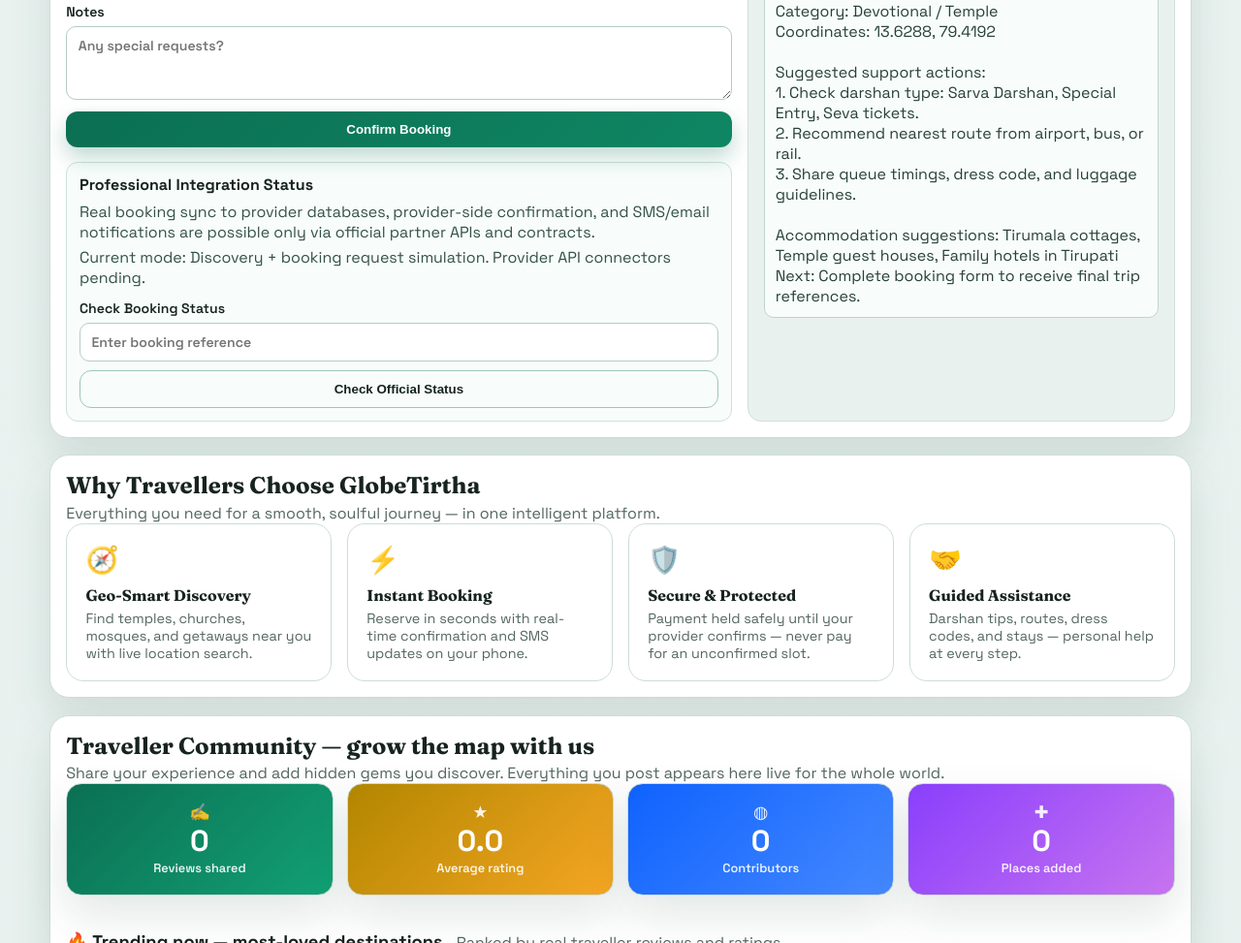
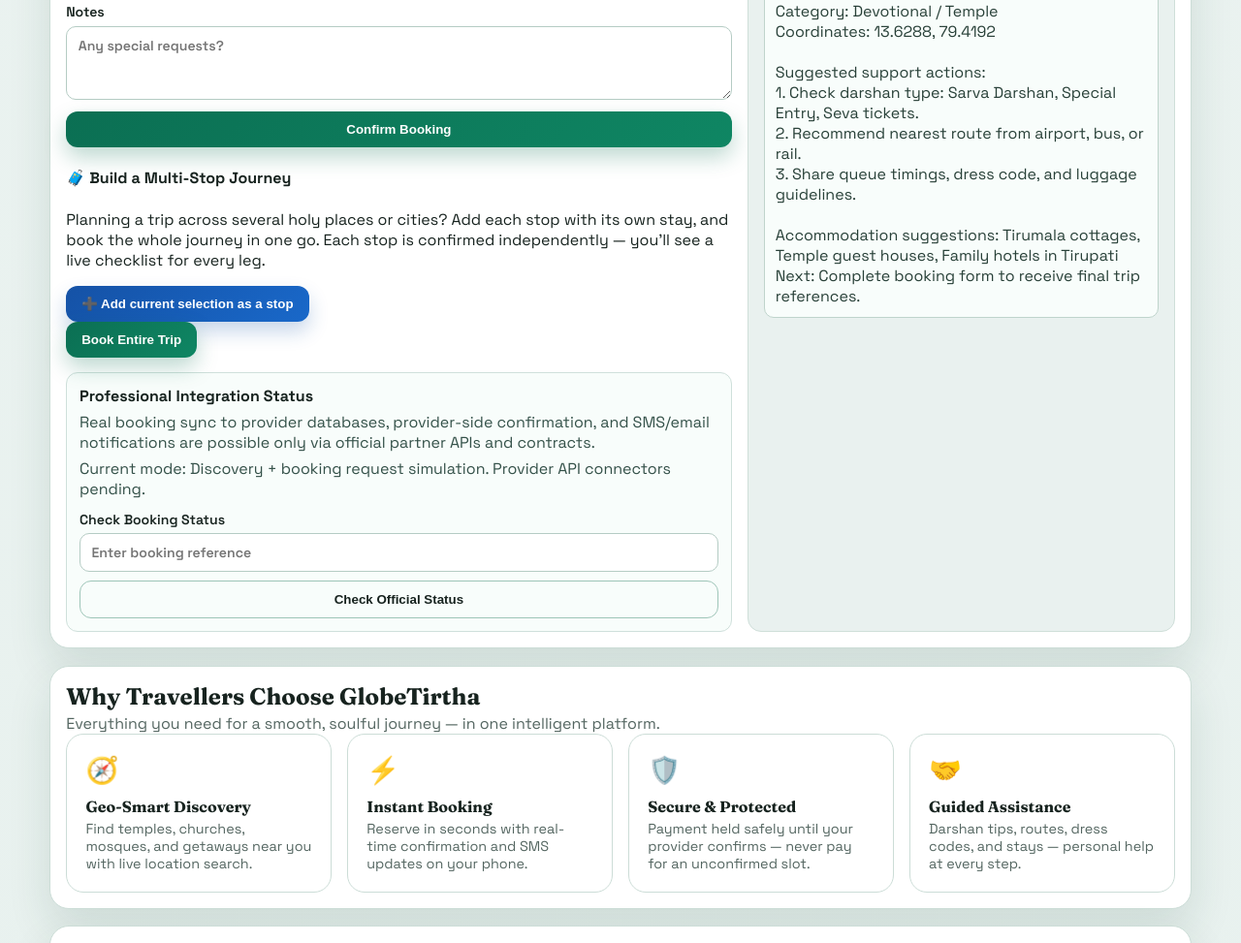
Before and after one commit to thehartfordindia/globetirtha, a website: page index.html in a window 1280 px wide. Shown: the part 8238-9211 px from the top of the page at 97% size. Drawn offline with Linux system fonts and the light colour scheme; no server answers.

Commit message:
Add multi-stop Trip Planner UI + per-leg live checklist

```diff
--- a/index.html
+++ b/index.html
@@ -60,7 +60,7 @@
       href="https://fonts.googleapis.com/css2?family=Space+Grotesk:wght@400;500;600;700&family=Fraunces:opsz,wght@9..144,500;9..144,700&display=swap"
       rel="stylesheet"
     />
-    <link rel="stylesheet" href="styles.css?v=20260712b" />
+    <link rel="stylesheet" href="styles.css?v=20260712c" />
   </head>
   <body>
     <header class="site-header">
@@ -266,6 +266,23 @@
             </label>
             <button type="submit" class="btn btn-primary">Confirm Booking</button>
           </form>
+
+          <div class="trip-planner" id="tripPlanner">
+            <div class="trip-planner-head">
+              <h4>🧳 Build a Multi-Stop Journey</h4>
+              <p>
+                Planning a trip across several holy places or cities? Add each stop with its own stay,
+                and book the whole journey in one go. Each stop is confirmed independently — you'll see a
+                live checklist for every leg.
+              </p>
+            </div>
+            <button type="button" id="addStopBtn" class="btn btn-live">➕ Add current selection as a stop</button>
+            <div id="tripList" class="trip-list"></div>
+            <div id="tripSummary" class="trip-summary"></div>
+            <button type="button" id="bookTripBtn" class="btn btn-primary trip-book-btn" disabled>
+              Book Entire Trip
+            </button>
+          </div>
 
           <div class="integration-note">
             <h4>Professional Integration Status</h4>
@@ -538,6 +555,6 @@
 
     <div id="toastHost" class="toast-host" aria-live="polite"></div>
 
-    <script src="app.js?v=20260712" defer></script>
+    <script src="app.js?v=20260712c" defer></script>
   </body>
 </html>
```
